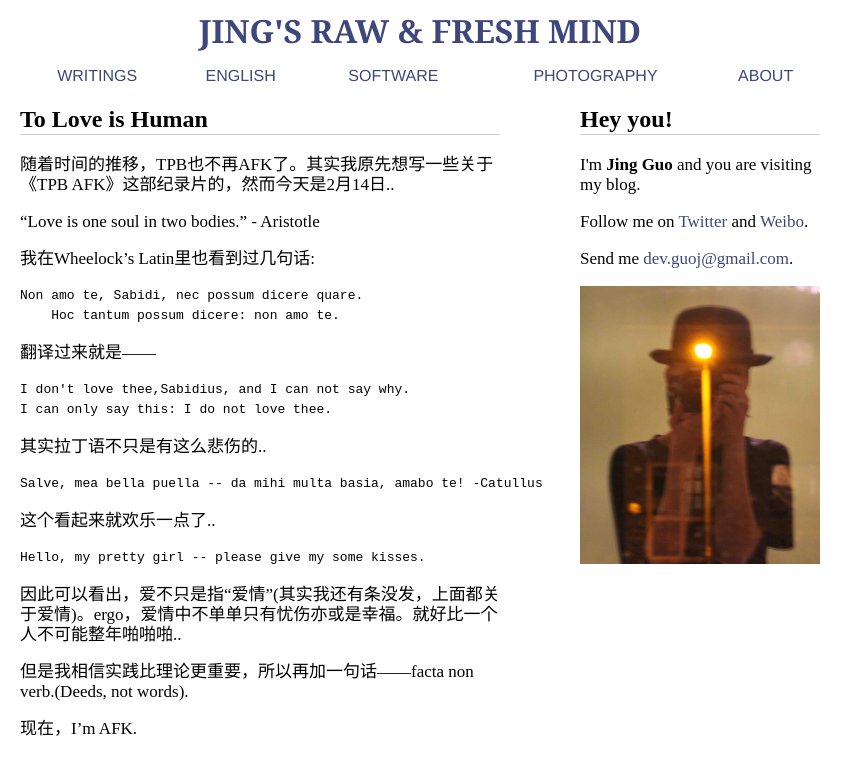
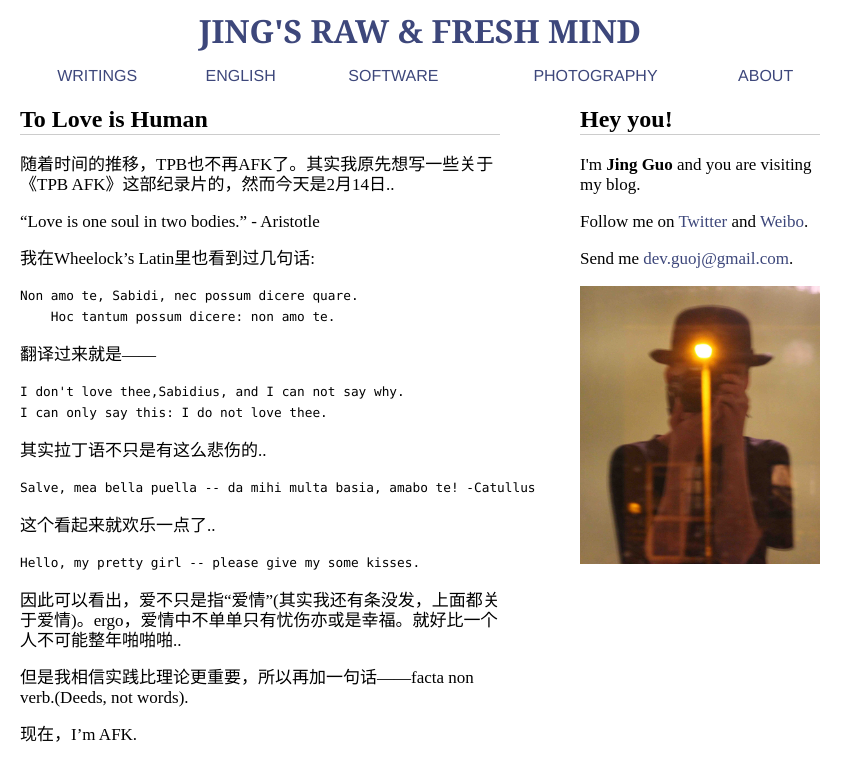
Before and after one commit to guojing0/guojing0.github.io, a Jekyll site: the page built from _posts/2013-02-14-vltz.md, in a window 1280 px wide. Shown: the top 781 px of the page, without its empty margins (0-863 px from the left). Built offline with Jekyll 4.4.1, drawn with Linux system fonts in a browser that asks for light colours; Markdown is read by kramdown in place of the engine named in the settings.

Commit message:
code font

```diff
--- a/css/blog.css
+++ b/css/blog.css
@@ -20,6 +20,14 @@ h2 {
 
 a {
   text-decoration: none;
+}
+
+a, a:visited {
+  color: #3D477B;
+}
+
+a:hover {
+  text-decoration: underline;
 }
 
 p {
@@ -48,12 +56,9 @@ table td {
   font-family: Helvetica, sans-serif;
 }
 
-a, a:visited {
-  color: #3D477B;
-}
-
-a:hover {
-  text-decoration: underline;
+code {
+  font-family: Monaco;
+  font-size: 80%;
 }
 
 img {
```
